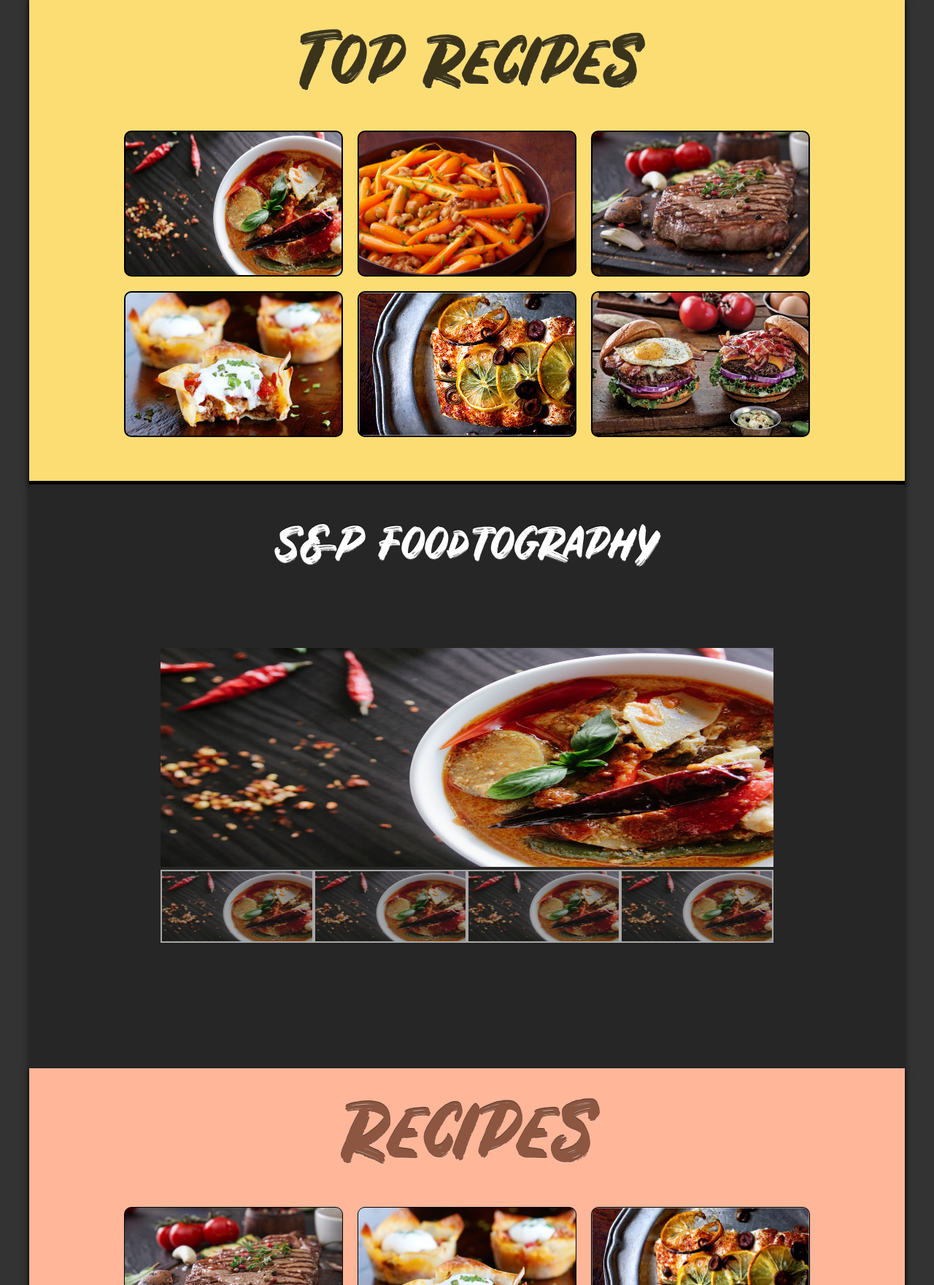
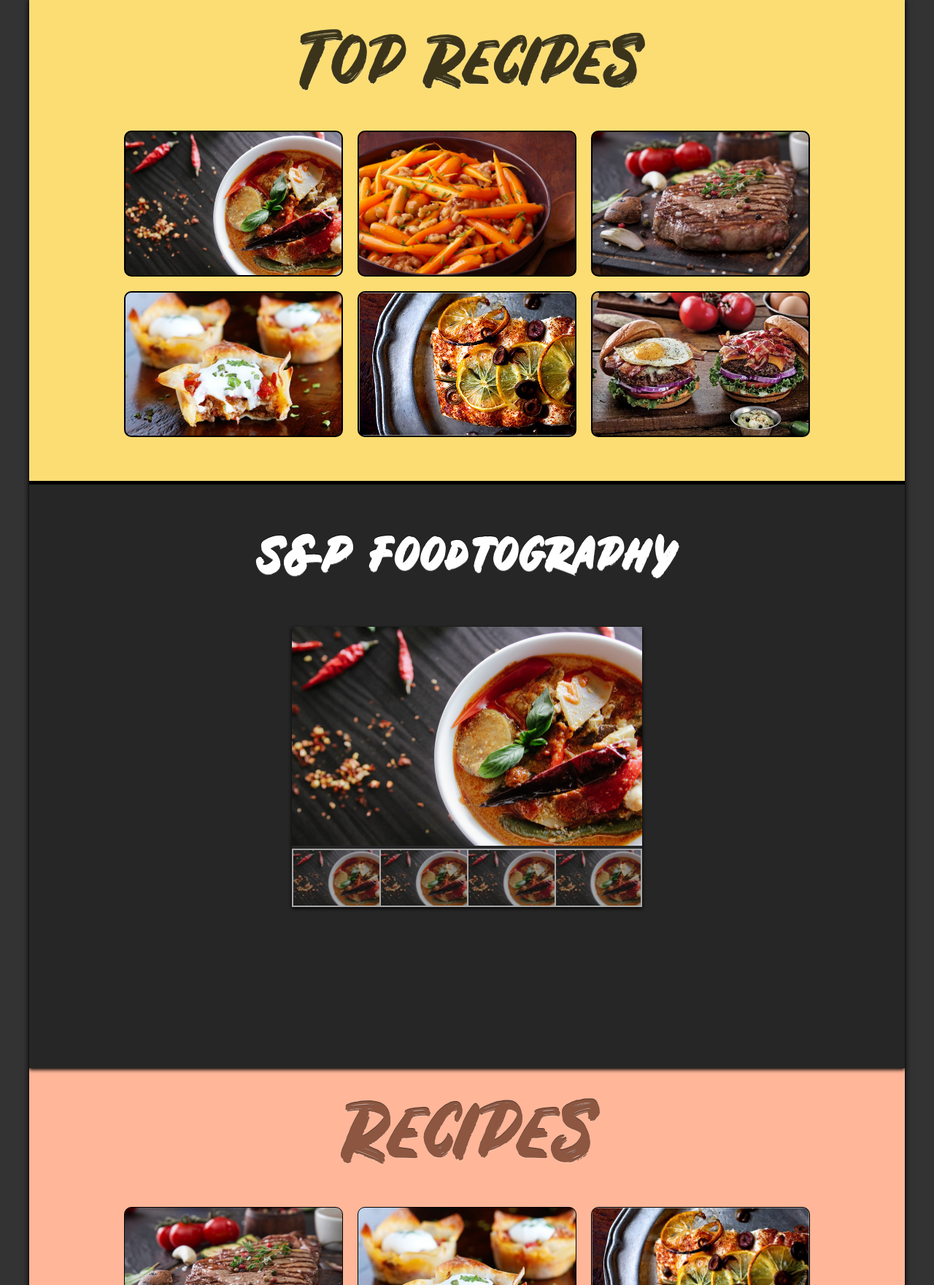
Before and after one commit to NathanielDaniels/cookbook-project, a PHP site: page / in a window 1280 px wide. Shown: the part 1206-2967 px from the top of the page at 73% size. Run offline with PHP 8.4, Linux system fonts and the light colour scheme; some libraries are stand-ins or nearby versions; some web fonts are replaced.

Commit message:
insta section html.css is set. Moving to JS

```diff
--- a/CSS/styles.css
+++ b/CSS/styles.css
@@ -377,6 +377,8 @@ body {
 .main-container .instagram {
   background: #262626;
   height: 100vh;
+  -webkit-box-shadow: 0px 2px 5px #010101;
+          box-shadow: 0px 2px 5px #010101;
 }
 
 .main-container .instagram .title {
@@ -385,20 +387,22 @@ body {
 }
 
 .main-container .instagram .title h1 {
+  letter-spacing: 0.2rem;
+  padding-top: 1rem;
   color: #fff;
   font-family: Rustico;
   font-size: 4rem;
-  font-weight: 300;
-  height: 100px;
   text-shadow: 0px 1px 0px rgba(255, 255, 255, 0.3), 0px -1px 0px rgba(0, 0, 0, 0.7);
 }
 
 .main-container .instagram .wrapper {
   position: relative;
-  width: 70%;
-  height: 80vh;
+  width: 30em;
+  height: 24rem;
   overflow: hidden;
-  margin: 5% auto;
+  margin: auto;
+  -webkit-box-shadow: 0px 2px 5px #010101;
+          box-shadow: 0px 2px 5px #010101;
 }
 
 .main-container .instagram .wrapper #banner img {
@@ -408,11 +412,17 @@ body {
 
 .main-container .instagram .wrapper #thumb img {
   float: left;
-  border: 2px solid #fff;
-  height: 100px;
+  border-left: 2px solid #fff;
+  border-top: 2px solid #fff;
+  border-bottom: 2px solid #fff;
+  height: 5rem;
   width: 25%;
   opacity: 0.6;
   cursor: pointer;
+}
+
+.main-container .instagram .wrapper #thumb img:nth-child(4) {
+  border-right: 2px solid #fff;
 }
 
 .main-container .recipes-container {
@@ -1272,6 +1282,17 @@ body {
   }
 }
 
+@media screen and (max-width: 700px) {
+  .instagram .title h1 {
+    font-size: 3rem !important;
+    letter-spacing: 0.3rem !important;
+  }
+  .instagram .wrapper {
+    width: 25rem !important;
+    height: 24rem;
+  }
+}
+
 @media screen and (max-width: 560px) {
   .main-container {
     width: auto;
@@ -1304,6 +1325,9 @@ body {
   .main-container .topRecipes-container .topRecipes-body .grid-item {
     width: 70% !important;
     height: 150px !important;
+  }
+  .main-container .instagram .title h1 {
+    line-height: 4rem;
   }
   .main-container .recipes-container {
     height: 100% !important;
--- a/CSS/styles.scss
+++ b/CSS/styles.scss
@@ -369,16 +369,18 @@ body {
   .instagram {
     background: #262626;
     height: 100vh;
-
+    box-shadow: 0px 2px 5px hsl(0, 0, 0.5);
     .title {
       text-align: center;
       padding: 2rem 0;
       h1 {
+        letter-spacing: 0.2rem;
+        padding-top: 1rem;
         color: #fff;
         font-family: Rustico;
         font-size: 4rem;
-        font-weight: 300;
-        height: 100px;
+        // font-weight: 300;
+        // height: 100px;
         text-shadow: 0px 1px 0px rgba(255, 255, 255, 0.3),
           0px -1px 0px rgba(0, 0, 0, 0.7);
       }
@@ -386,21 +388,29 @@ body {
     .wrapper {
       position: relative;
       // top: 1vh;
-      width: 70%;
-      height: 80vh;
+      width: 30em;
+      height: 24rem;
       overflow: hidden;
-      margin: 5% auto;
+      // margin: 5% auto;
+      margin: auto;
+      box-shadow: 0px 2px 5px hsl(0, 0, 0.5);
+
       #banner img {
         height: 300px;
         width: 100%;
       }
       #thumb img {
         float: left;
-        border: 2px solid #fff;
-        height: 100px;
+        border-left: 2px solid #fff;
+        border-top: 2px solid #fff;
+        border-bottom: 2px solid #fff;
+        height: 5rem;
         width: 25%;
         opacity: 0.6;
         cursor: pointer;
+        &:nth-child(4) {
+          border-right: 2px solid #fff;
+        }
       }
     }
   }
@@ -1291,6 +1301,21 @@ body {
   // }
   // /Media (720px)
 }
+@media screen and (max-width: 700px) {
+  .instagram {
+    .title {
+      h1 {
+        font-size: 3rem !important;
+        letter-spacing: 0.3rem !important;
+        // line-height: 4rem;
+      }
+    }
+    .wrapper {
+      width: 25rem !important;
+      height: 24rem;
+    }
+  }
+}
 
 @media screen and (max-width: 560px) {
   .main-container {
@@ -1357,6 +1382,14 @@ body {
         .grid-item {
           width: 70% !important;
           height: 150px !important;
+        }
+      }
+    }
+
+    .instagram {
+      .title {
+        h1 {
+          line-height: 4rem;
         }
       }
     }
```
Also changed, not shown: 1 other file.
